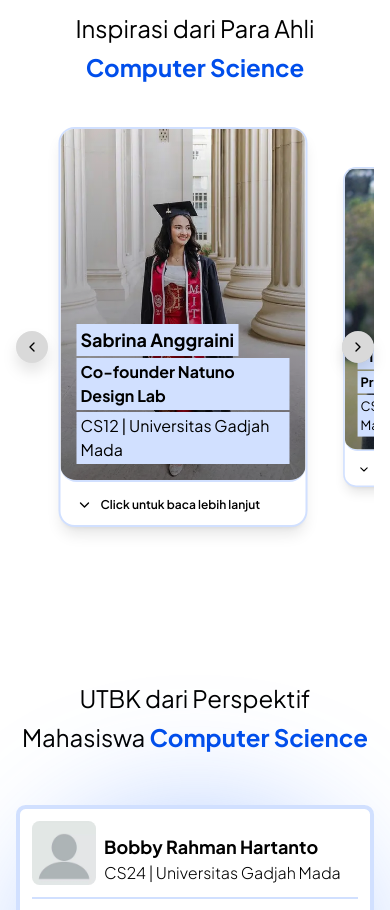
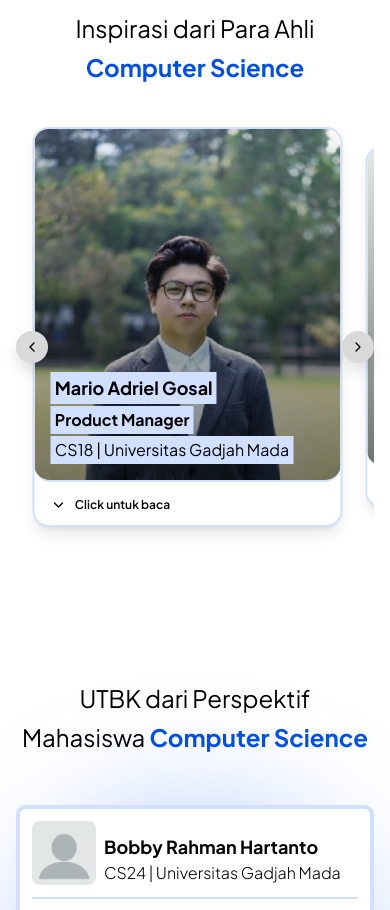
Before and after one commit to vityasyyy/omah-to, a Next.js app in the folder web/: page / in a window 390 px wide. Shown: the part 3100-4010 px from the top of the page. Built offline with nearby package versions, Linux system fonts and the light colour scheme.

Commit message:
fix(components): alumni-carousel fixed

```diff
--- a/web/src/app/career-match-up/result/page.tsx
+++ b/web/src/app/career-match-up/result/page.tsx
@@ -7,6 +7,7 @@ import ResultClient from './ResultClient'
 import { cookies } from 'next/headers'
 import Enthusiasts from '@/modules/career-match-up/enthusiasts'
 import { DIVISIONS } from '@/lib/helpers/divisions'
+import Container from '@/components/container'
 
 export default async function CareerMatchUpResult() {
   try {
@@ -47,22 +48,17 @@ export default async function CareerMatchUpResult() {
     }
 
     return (
-      <div className='p-8'>
+      <Container>
         <h1 className='mb-6 text-3xl font-bold'>Your Career Match Result</h1>
-        <div className='rounded-lg text-justify bg-white p-6 shadow-md'>
         <h2 className='mb-4 text-2xl font-semibold'>
           Your dominant career path is:{' '}
           <span className='text-primary'>
             {results.dominantCareerTitle || results.dominantCareer}
           </span>
         </h2>
-          <p className='mb-4'>
-            {results.fullDescription}
-          </p>
+        <p className='mb-4'>{results.fullDescription}</p>
         <div className='mt-6'>
-            <h3 className='mb-2 text-xl font-medium'>
-              What this means for you:
-            </h3>
+          <h3 className='mb-2 text-xl font-medium'>What this means for you:</h3>
           <p>{results.shortDescription}</p>
         </div>
         {results.careerScores && (
@@ -97,11 +93,9 @@ export default async function CareerMatchUpResult() {
           </div>
         )}
         <div>
-            {' '}
-            <Enthusiasts dominantCareer={dominantCareer.toUpperCase()} />{' '}
+          <Enthusiasts dominantCareer={dominantCareer.toUpperCase()} />
         </div>
-        </div>
-      </div>
+      </Container>
     )
   } catch (error) {
     console.error('Error fetching results:', error)
--- a/web/src/components/alumni-carousel.tsx
+++ b/web/src/components/alumni-carousel.tsx
@@ -30,17 +30,19 @@ const AlumniCarousel = ({ alumni }: { alumni: Alumni[] }) => {
   }, [api])
   return (
     <Carousel setApi={setApi} className='w-full bg-transparent'>
-      <CarouselContent className='relative z-10 -ml-[3vw] bg-transparent px-10 pb-10'>
-        <CarouselItem className='basis-[5%] sm:basis-[0%]' />
+      <CarouselContent className='relative z-10 -ml-2 bg-transparent px-4 pb-10 md:px-10 md:-ml-[3vw]'>
         {alumni.map((alumni, index) => (
           <CarouselItem
             key={index}
-            className={`basis-[90%] pl-[3vw] transition-all ease-in-out sm:basis-1/2 md:basis-1/3 lg:basis-1/4 ${current !== index + 2 && 'scale-80 sm:scale-100'}`}
+            className={`
+              basis-[95%] sm:basis-[45%] md:basis-1/3 lg:basis-1/4 pl-2 md:pl-[3vw]
+              transition-all ease-in-out
+              ${current !== index + 1 ? 'scale-90 sm:scale-95 md:scale-100' : 'scale-100'}
+            `}
           >
             <Card {...alumni} />
           </CarouselItem>
         ))}
-        <CarouselItem className='basis-[5%] sm:basis-[0%]' />
       </CarouselContent>
       <CarouselPrevious className='left-0 z-10 2xl:-left-10' />
       <CarouselNext className='right-0 z-10 2xl:-right-10' />
@@ -106,7 +108,7 @@ const Card = ({
           <span className='overflow-hidden text-xs font-semibold text-ellipsis whitespace-nowrap'>
             {isExpanded
               ? 'Click untuk menutup'
-              : 'Click untuk baca lebih lanjut'}
+              : 'Click untuk baca'}
           </span>
         </button>
       </section>
```
Lines whose indentation alone changed are shown as unchanged.
